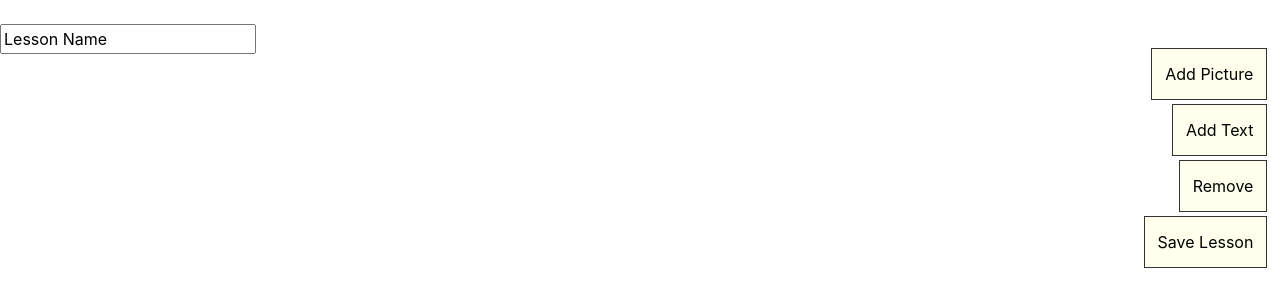
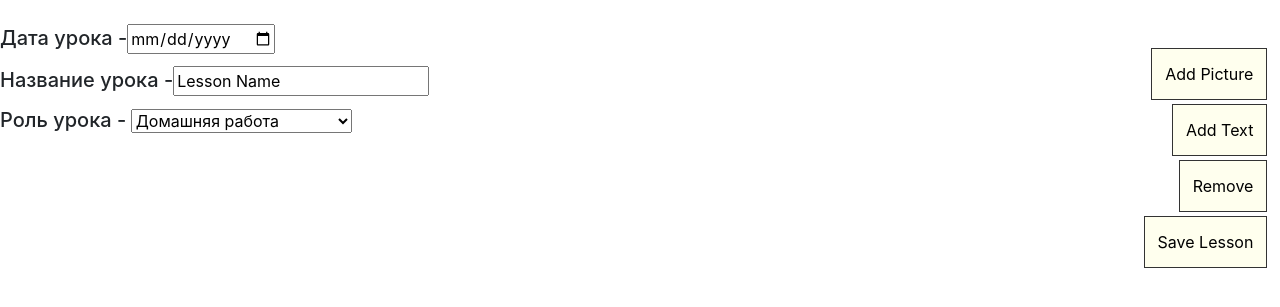
Before and after one commit to UlvarMassiveAnus/FlaskApp, a Flask app: template templates/lessoncreate.html in a window 1280 px wide. Shown: the part 72-379 px from the top of the page. Run offline with Flask 2, Linux system fonts and the light colour scheme; the template is opened without the code that fills it, so the values that code supplies are empty; some libraries are stand-ins or nearby versions.

Commit message:
Privet.Kak Dela?

```diff
--- a/main.py
+++ b/main.py
@@ -176,8 +176,9 @@ def lessoncreate(class_id):
         lesson = Lessons(title=request.form['lsnm1'],
                          to_subject=shadow.taught_subject,
                          to_class=request.form['class_id'],
-                         lesson_date=datetime.datetime.today().date(),
+                         lesson_date=datetime.date(*[int(item) for item in request.form['date'].split('-')]),
                          author=shadow.id,
+                         role=request.form['role'],
                          lesson_file=f"{file_prefix}_lesson.txt")
         session.add(lesson)
         session.commit()
--- a/templates/lessoncreate.html
+++ b/templates/lessoncreate.html
@@ -57,7 +57,14 @@
 <input type="button" value="Remove" class="dell" onclick="removestuff();">
 <form method="post" enctype="multipart/form-data">
     <input type="hidden" name="class_id" value="{{ class_id }}">
-    <input type="text" name="lsnm1" value="Lesson Name">
+    <label for="date"><h5>Дата урока - </h5></label><input type="date" name = "date" id = 'date'></br>
+    <label for="lessonname"><h5>Название урока - </h5></label><input type="text" name="lsnm1" id = "lessonname"value="Lesson Name"></br>
+    <label for="role"><h5>Роль урока - </h5></label>
+    <select id = 'role'>
+        <option value="Домашняя работа">Домашняя работа</option>
+        <option value="Контрольная работа">Контрольная работа</option>
+        <option value="Самостоятельная работа">Самостоятельная работа</option>
+    </select>
     <input type="submit" value="Save Lesson" class="send">
     <div id="block-1">
     </div>
```
Also changed, not shown: templates/testcreate.html (+6 -11 lines), db/project.sqlite.
